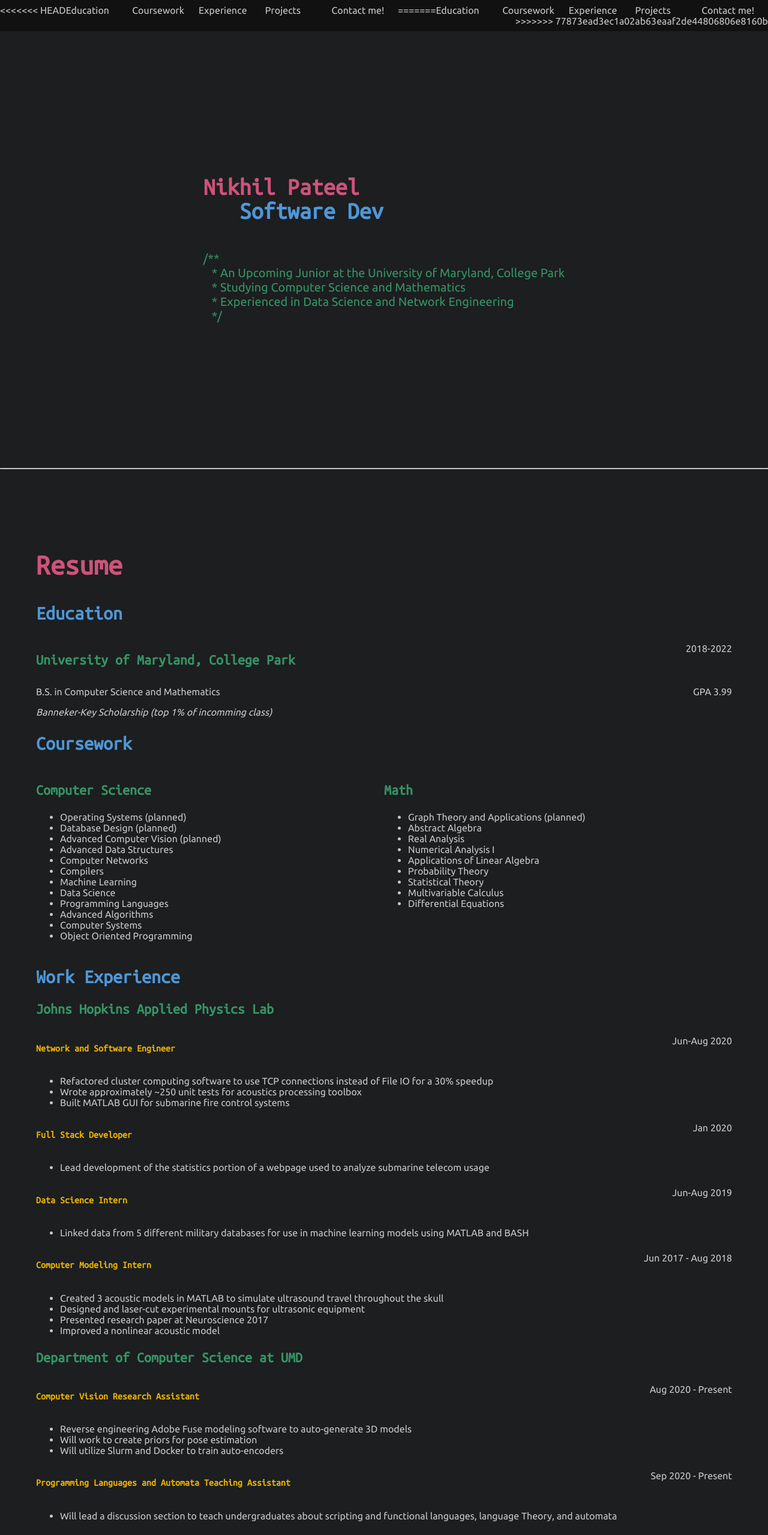
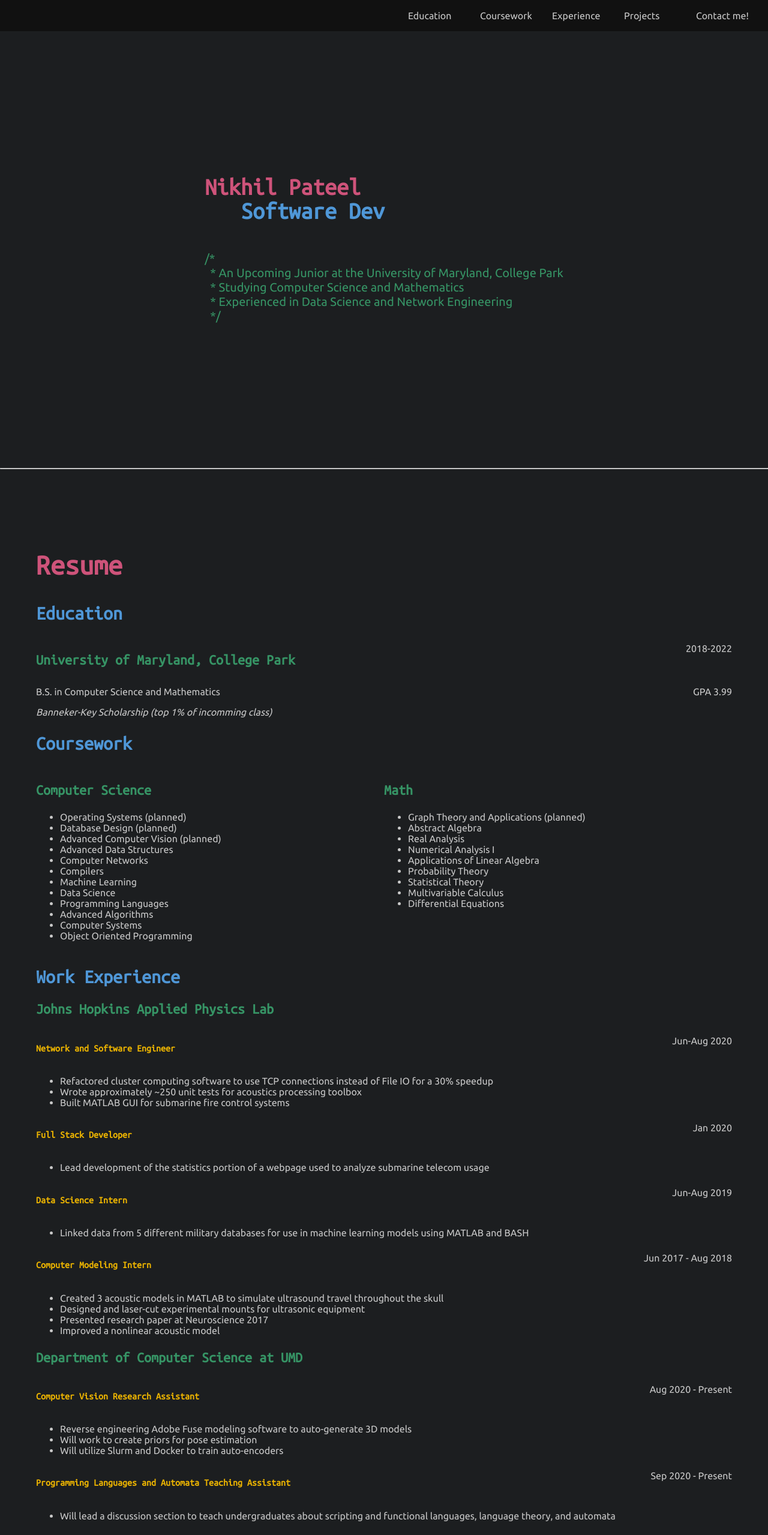
Before and after one commit to npateel/resume-reloaded, a plain HTML site: page index.html in a window 1280 px wide. Shown: the top 2559 px of the page at 60% size. Drawn offline with Linux system fonts and the light colour scheme.

Commit message:
Added files

```diff
--- a/index.html
+++ b/index.html
@@ -15,20 +15,12 @@
 
     <nav>
         <ul>
-<<<<<<< HEAD
             <li><a href="#education">Education</a></li>
             <li><a href="#coursework">Coursework</a></li>
             <li><a href="#experience">Experience</a></li>
             <li><a href="#projects">Projects</a></li>
             <li><a href="#contact">Contact me!</a></li>
-=======
-            <li> <a href="#education">Education</a></li>
-            <li> <a href="#coursework">Coursework</a></li>
-            <li> <a href="#experience">Experience</a></li>
-            <li> <a href="#projects">Projects</a></li>
-            <li> <a href="#contact">Contact me!</a></li>
->>>>>>> 77873ead3ec1a02ab63eaaf2de44806806e8160b
-        </ul>
+	</ul>
     </nav>
     <header>
         <div class="wrapper">
@@ -37,11 +29,11 @@
                 <span class="keyword">Software Dev</span>
             </h1>
             <p class="comment">
-                /**<br>
-                &nbsp;&nbsp;&nbsp;* An Upcoming Junior at the University of Maryland, College Park<br>
-                &nbsp;&nbsp;&nbsp;* Studying Computer Science and Mathematics<br>
-                &nbsp;&nbsp;&nbsp;* Experienced in Data Science and Network Engineering<br>
-                &nbsp;&nbsp;&nbsp;*/
+                /*<br>
+                &nbsp;&nbsp;* An Upcoming Junior at the University of Maryland, College Park<br>
+                &nbsp;&nbsp;* Studying Computer Science and Mathematics<br>
+                &nbsp;&nbsp;* Experienced in Data Science and Network Engineering<br>
+                &nbsp;&nbsp;*/
             </p>
         </div>
 
@@ -170,7 +162,7 @@
                                 <p>Sep 2020 - Present</p>
                             </div>
                             <ul>
-                                <li>Will lead a discussion section to teach undergraduates about scripting and functional languages, language Theory, and automata</li>
+                                <li>Will lead a discussion section to teach undergraduates about scripting and functional languages, language theory, and automata</li>
                             </ul>
                         </section>
                 </section>
@@ -260,7 +252,7 @@
                         <img src="img/discord.png" alt="A picture of a Discord Bot listing out the users on a server">
                         <p class="description">
                             A Discord Bot I built to manage roles on my friend's server. Allows users to "move" between private chatrooms and ensures that users
-                            can't enter rooms that they don't have access to.
+                            can't enter rooms that they don't have access to
                         </p>
                         <div class="button-group">
                             <button disabled>NodeJS</button>
@@ -270,7 +262,7 @@
                         <img src="img/twitter-bots.png" alt="A pictures depicting an academic paper on Twitter Bot Detection">
                         <p class="description">
                             A research project with other undergraduates to build a Twitter Bot Detector. We used GLoVe encodings and hand crafted features to build
-                            a random forest classifier.
+                            a random forest classifier
                         </p>
                         <div class="button-group">
                             <button disabled>Python</button><button disabled>PyTorch</button><button disabled>NLP</button>
```
Also changed, not shown: img/discord.png (added).
